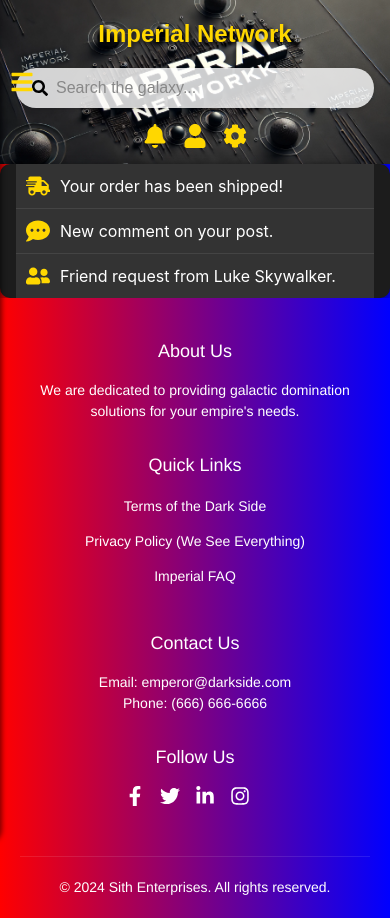
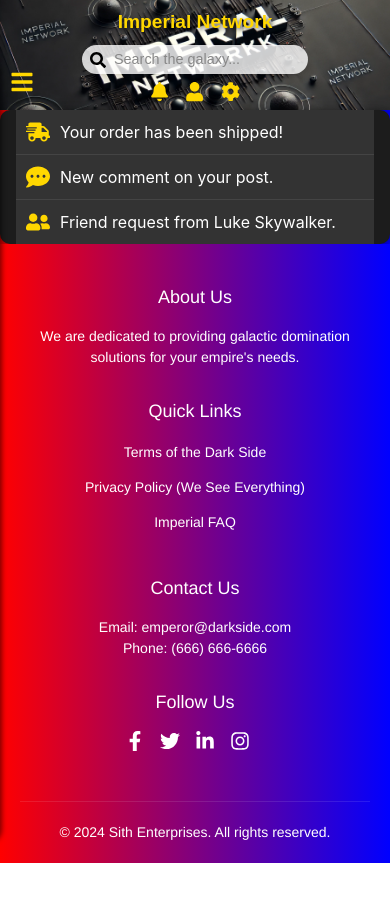
Before and after one commit to BradleyMatera/Star-Wars-Themed-React-App, a React (Create React App) app: page /notifications in a window 390 px wide. After the commit the page ends 863 px from the top, so only its background shows below. Built offline with nearby package versions, Linux system fonts and the light colour scheme.

Commit message:
Improve styling and responsiveness of GroupsAndCommunities page

```diff
--- a/src/components/Header.js
+++ b/src/components/Header.js
@@ -20,6 +20,11 @@ const HeaderWrapper = styled.header`
   @media (max-width: 768px) {
     padding: 1rem; // Reduce padding on smaller screens
   }
+
+  @media (max-width: 480px) {
+    flex-direction: column; // Stack elements vertically on very small screens
+    padding: 0.5rem; // Reduce padding further on very small screens
+  }
 `;
 
 const Logo = styled.h1`
@@ -36,6 +41,11 @@ const Logo = styled.h1`
     flex-basis: 100%; // Make logo take full width on smaller screens
     margin-bottom: 0.5rem; // Add margin below the logo on smaller screens
   }
+
+  @media (max-width: 480px) {
+    font-size: 1.2rem; // Further reduce font size on very small screens
+    margin-bottom: 0.25rem; // Reduce margin below the logo on very small screens
+  }
 `;
 
 const SearchContainer = styled.div`
@@ -51,6 +61,11 @@ const SearchContainer = styled.div`
   @media (max-width: 768px) {
     flex-basis: 100%; // Make search container take full width on smaller screens
     margin: 0.5rem 0; // Add vertical margin on smaller screens
+  }
+
+  @media (max-width: 480px) {
+    padding: 0.25rem 0.5rem; // Reduce padding on very small screens
+    margin: 0.25rem 0; // Further reduce vertical margin on very small screens
   }
 `;
 
@@ -69,6 +84,10 @@ const SearchInput = styled.input`
   &:focus {
     outline: none; // Removing the default focus outline
   }
+
+  @media (max-width: 480px) {
+    font-size: 0.9rem; // Reduce font size on very small screens
+  }
 `;
 
 const IconContainer = styled.div`
@@ -81,6 +100,10 @@ const IconContainer = styled.div`
     flex-basis: 100%; // Make icon container take full width on smaller screens
     margin-top: 0.5rem; // Add margin above the icons on smaller screens
   }
+
+  @media (max-width: 480px) {
+    margin-top: 0.25rem; // Reduce margin above the icons on very small screens
+  }
 `;
 
 const IconWrapper = styled.div`
@@ -92,6 +115,10 @@ const IconWrapper = styled.div`
 
   &:hover {
     color: ${props => props.hoverColor || '#FFA500'}; // Hover color for the icons
+  }
+
+  @media (max-width: 480px) {
+    font-size: 1.2rem; // Reduce font size on very small screens
   }
 `;
 
--- a/src/pages/Home.js
+++ b/src/pages/Home.js
@@ -13,6 +13,7 @@ import Vader from '../img/Vader.jpeg';
 // Styled container for the Home component
 const HomeContainer = styled.div`
   display: flex;
+  flex-direction: column;
   max-width: 1200px;
   margin: auto;
   padding: 20px;
@@ -21,6 +22,10 @@ const HomeContainer = styled.div`
   color: #ffd700;
   border-radius: 10px;
   box-shadow: 0 2px 10px rgba(0, 0, 0, 0.5);
+
+  @media (min-width: 768px) {
+    flex-direction: row;
+  }
 `;
 
 // Styled sidebar component
@@ -29,6 +34,10 @@ const Sidebar = styled.aside`
   flex-direction: column;
   gap: 20px;
   flex: 1;
+
+  @media (max-width: 767px) {
+    order: 2;
+  }
 `;
 
 // Styled main content component
@@ -37,6 +46,10 @@ const MainContent = styled.main`
   display: flex;
   flex-direction: column;
   gap: 20px;
+
+  @media (max-width: 767px) {
+    order: 1;
+  }
 `;
 
 // Styled component for the ads section
@@ -230,23 +243,6 @@ const Home = () => {
           <p>No posts available</p>
         )}
       </MainContent>
-      <Sidebar>
-        <AdsSection>
-          {adData.map((ad, index) => (
-            <AdCard
-              key={index}
-              title={ad.title}
-              subtitle={ad.subtitle}
-              imageUrl={ad.imageUrl}
-              $backgroundColor="#2c3e50"
-              $textColor="#ffffff"
-              $imageBackgroundColor="#f0f0f0"
-              $titleColor="#FFD700"
-              $subtitleColor="#777"
-            />
-          ))}
-        </AdsSection>
-      </Sidebar>
     </HomeContainer>
   );
 };
```
